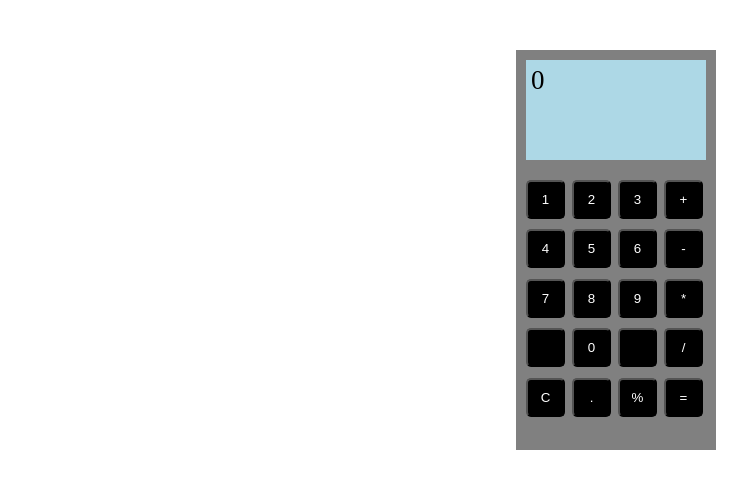
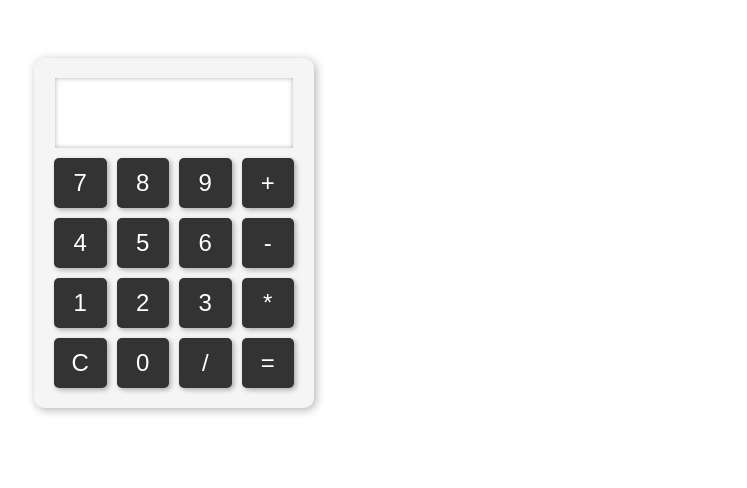
Before and after one commit to Olliekse/calculator, a plain HTML site: page index.html in a window 1280 px wide. Shown: the whole page, without its empty margins (24-771 px from the left). Drawn offline with Linux system fonts and the light colour scheme.

Commit message:
refactored algorithm

```diff
--- a/index.html
+++ b/index.html
@@ -8,15 +8,10 @@
   </link>
 </head>
 
-<body class="main">
-  <div class="ui">
-
-    <div class="ui__screen">
-      <p class="ui__screen-digits">43534535</p>
-    </div>
-    <div class="ui__btns-container">
-
-    </div>
+<body>
+  <div class="calculator">
+    <input type="text" class="display" disabled>
+    <div class="buttons"></div>
   </div>
 </body>
 
--- a/script.js
+++ b/script.js
@@ -1,105 +1,105 @@
-const btnsContainer = document.querySelector(".ui__btns-container");
-const screen = document.querySelector(".ui__screen-digits");
+const display = document.querySelector(".display");
+const buttonsContainer = document.querySelector(".buttons");
 
-const add = (num1, num2) => {
-  return num1 + num2;
-};
-
-const subtract = (num1, num2) => {
-  return num1 - num2;
-};
-
-const multiply = (num1, num2) => {
-  return num1 * num2;
-};
-
-const divide = (num1, num2) => {
-  return num1 / num2;
-};
-
-const numsFuncs = [
-  1,
-  2,
-  3,
-  "+",
-  4,
-  5,
-  6,
-  "-",
-  7,
-  8,
-  9,
-  "*",
-  " ",
-  0,
-  " ",
-  "/",
-  "C",
-  ".",
-  "%",
-  "=",
+const buttonsData = [
+  { value: "7", text: "7", classList: ["number"] },
+  { value: "8", text: "8", classList: ["number"] },
+  { value: "9", text: "9", classList: ["number"] },
+  { value: "+", text: "+", classList: ["operator"] },
+  { value: "4", text: "4", classList: ["number"] },
+  { value: "5", text: "5", classList: ["number"] },
+  { value: "6", text: "6", classList: ["number"] },
+  { value: "-", text: "-", classList: ["operator"] },
+  { value: "1", text: "1", classList: ["number"] },
+  { value: "2", text: "2", classList: ["number"] },
+  { value: "3", text: "3", classList: ["number"] },
+  { value: "*", text: "*", classList: ["operator"] },
+  { value: "C", text: "C", classList: ["clear"] },
+  { value: "0", text: "0", classList: ["number"] },
+  { value: "/", text: "/", classList: ["operator"] },
+  { value: "=", text: "=", classList: ["equals"] },
 ];
 
-const operate = (num1, op, num2) => {
-  console.log(num1, op, num2);
-  if (op === "+") {
-    return add(num1, num2);
-  } else if (op === "-") {
-    return subtract(num1, num2);
-  } else if (op === "*") {
-    return multiply(num1, num2);
-  } else if (op === "/") {
-    return divide(num1, num2);
-  }
-};
+buttonsData.forEach((buttonData) => {
+  const button = document.createElement("button");
+  button.value = buttonData.value;
+  button.innerText = buttonData.text;
+  buttonData.classList.forEach((className) => button.classList.add(className));
+  buttonsContainer.appendChild(button);
+});
 
-const createBtns = () => {
-  let num1 = 0;
-  let num2 = 0;
-  let inputSequence = 0;
-  let operator = "";
-  let screenSequence;
+const buttons = document.querySelectorAll("button");
 
-  screen.textContent = 0;
+let stack = [];
+let displayValue = "";
 
-  for (i = 0; i < numsFuncs.length; i++) {
-    const btn = document.createElement("button");
-    btn.classList.add("btn");
-    btn.textContent = numsFuncs[i];
-    btn.type = "button";
-    btnsContainer.append(btn);
+buttons.forEach((button) => {
+  button.addEventListener("click", function () {
+    const value = this.value;
+    if (value === "C") {
+      stack = [];
+      displayValue = "";
+      display.value = displayValue;
+    } else if (
+      value === "+" ||
+      value === "-" ||
+      value === "*" ||
+      value === "/"
+    ) {
+      if (displayValue !== "") {
+        stack.push(parseFloat(displayValue));
+        displayValue = "";
+      }
+      if (stack.length >= 3) {
+        const num2 = stack.pop();
+        const operator = stack.pop();
+        const num1 = stack.pop();
+        let result;
+        if (operator === "+") {
+          result = num1 + num2;
+        } else if (operator === "-") {
+          result = num1 - num2;
+        } else if (operator === "*") {
+          result = num1 * num2;
+        } else if (operator === "/") {
+          result = num1 / num2;
+        }
+        stack.push(result);
+        display.value = result;
+      }
+      stack.push(value);
+    } else if (value === "=") {
+      if (displayValue !== "") {
+        stack.push(parseFloat(displayValue));
+        displayValue = "";
+      }
+      let result;
+      while (stack.length >= 3) {
+        const num2 = stack.pop();
+        const operator = stack.pop();
+        const num1 = stack.pop();
 
-    btn.addEventListener("click", (e) => {
-      const input = e.target.textContent;
-      if (inputSequence === 0 && !isNaN(input)) {
-        num1 = parseInt(input);
-        screenSequence = num1;
-        screen.textContent = screenSequence;
-        inputSequence++;
-      } else if (
-        inputSequence === 1 &&
-        (input === "+" || input === "-" || input === "*" || input === "/")
-      ) {
-        operator = input;
-        screenSequence += operator;
-        screen.textContent = screenSequence;
-        inputSequence++;
-      } else if (inputSequence === 2 && !isNaN(input)) {
-        num2 = parseInt(input);
-        screenSequence = `${num1}${operator}${num2}`;
-        screen.textContent = screenSequence;
-        inputSequence++;
-      } else if (inputSequence === 3 && input === "=") {
-        screen.textContent = operate(num1, operator, num2);
-        console.log(operate(num1, operator, num2));
-        inputSequence = 0;
-      } else if (input === "C") {
-        screen.textContent = 0;
-        screenSequence = "";
-        inputSequence = 0;
+        if (operator === "+") {
+          result = num1 + num2;
+        } else if (operator === "-") {
+          result = num1 - num2;
+        } else if (operator === "*") {
+          result = num1 * num2;
+        } else if (operator === "/") {
+          result = num1 / num2;
+        }
+        stack.push(result);
       }
-    });
-  }
-};
+      display.value = result;
+    } else {
+      displayValue += value;
+      display.value = displayValue;
+    }
 
-createBtns();
+    // console logs
+    console.log("stack: " + stack);
+    console.log("displayValue: " + displayValue);
+    console.log("value: " + value);
+    console.log("stack length: " + stack.length);
+  });
+});
--- a/style.css
+++ b/style.css
@@ -1,57 +1,42 @@
-.main {
-  margin: 0;
-  display: flex;
-  align-items: center;
-  justify-content: center;
+.calculator {
+  display: inline-block;
+  background-color: #f5f5f5;
+  border-radius: 10px;
+  box-shadow: 2px 2px 10px rgba(0, 0, 0, 0.3);
+  margin: 50px;
+  padding: 20px;
+  text-align: center;
+  width: 240px;
 }
-
-.ui {
-  display: flex;
-  align-items: center;
-  position: relative;
-  z-index: 1;
-  margin: 50px 0;
-  background-color: grey;
-  width: 200px;
-  height: 400px;
+.display {
+  border: none;
+  background-color: #fff;
+  box-shadow: inset 0px 0px 5px rgba(0, 0, 0, 0.3);
+  font-size: 24px;
+  height: 50px;
+  margin-bottom: 10px;
+  padding: 10px;
+  width: 91%;
 }
-
-.ui__btns-container {
-  margin-top: 100px;
-  flex-wrap: wrap;
-  gap: 7px;
-  padding: 10px;
-  display: flex;
-  width: 90%;
-  height: 60%;
+.buttons {
+  display: grid;
+  grid-template-columns: repeat(4, 1fr);
+  grid-gap: 10px;
 }
-
-
-.btn {
-  display: flex;
-  align-items: center;
-  justify-content: center;
-  width: 39px;
-  height: 39px;
-  background-color: black;
-  z-index: 2;
-  color: white;
+button {
+  background-color: #333;
+  border: none;
   border-radius: 5px;
-
+  box-shadow: 2px 2px 5px rgba(0, 0, 0, 0.3);
+  color: #fff;
+  cursor: pointer;
+  font-size: 24px;
+  height: 50px;
+  outline: none;
+  text-align: center;
+  transition: background-color 0.3s ease-in-out;
+  width: 100%;
 }
-
-.ui__screen {
-  width: 90%;
-  height: 100px;
-  background-color: lightblue;
-  z-index: 2;
-  position: absolute;
-  top: 10px;
-  left: 10px;
-
+button:hover {
+  background-color: #444;
 }
-
-.ui__screen-digits {
-  margin: 5px;
-  font-size: 27px;
-}
```
